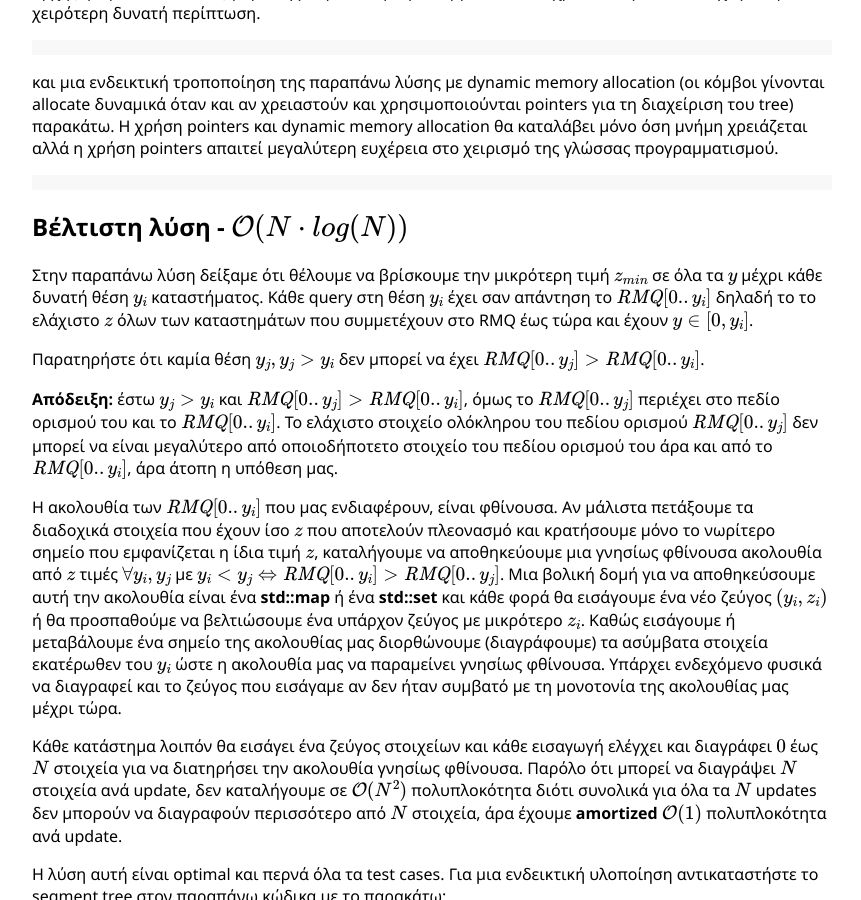
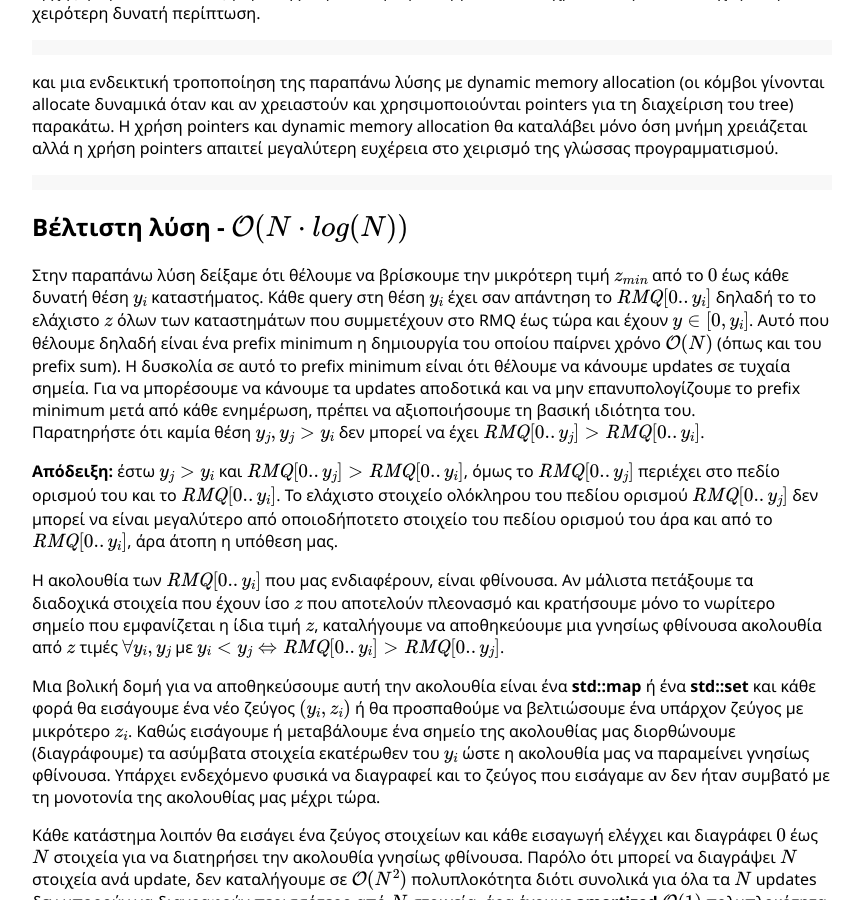
Before and after one commit to pdp-archive/pdp-archive.github.io, a Jekyll site: the page built from contests/_24-PDP/c-souvlakia-solution.md, in a window 1280 px wide and 900 px high, scrolled down 2869 px. Shown: the whole window, without its empty margins (208-1069 px from the left). Built offline with Jekyll 4.4.1, drawn with Linux system fonts in a browser that asks for light colours; formulas are drawn with MathJax 3.

Commit message:
reference to prefix sum

```diff
--- a/contests/_24-PDP/c-souvlakia-solution.md
+++ b/contests/_24-PDP/c-souvlakia-solution.md
@@ -142,11 +142,12 @@ $$log_2(D\cdot N)$$ όπως και του απλού segment tree εφόσον
 
 ## Βέλτιστη λύση - $$\mathcal{O}(N \cdot log(N))$$
 
-Στην παραπάνω λύση δείξαμε ότι θέλουμε να βρίσκουμε την μικρότερη τιμή $$z_{min}$$ σε όλα τα $$y$$ μέχρι
-κάθε δυνατή θέση $$y_i$$ καταστήματος.
+Στην παραπάνω λύση δείξαμε ότι θέλουμε να βρίσκουμε την μικρότερη τιμή $$z_{min}$$ από το $$0$$ έως κάθε δυνατή θέση $$y_i$$ καταστήματος.
 Κάθε query στη θέση $$y_i$$ έχει σαν απάντηση το $$\mathit{RMQ}[0..y_i]$$ δηλαδή το
 το ελάχιστο $$z$$ όλων των καταστημάτων που συμμετέχουν στο RMQ έως τώρα και έχουν $$y \in [0,y_i]$$.
-
+Αυτό που θέλουμε δηλαδή είναι ένα prefix minimum η δημιουργία του οποίου παίρνει χρόνο $$\mathcal{O}(N)$$ (όπως και του prefix sum).
+Η δυσκολία σε αυτό το prefix minimum είναι ότι θέλουμε να κάνουμε updates σε τυχαία σημεία. Για να μπορέσουμε να κάνουμε τα updates
+αποδοτικά και να μην επανυπολογίζουμε το prefix minimum μετά από κάθε ενημέρωση, πρέπει να αξιοποιήσουμε τη βασική ιδιότητα του.
 Παρατηρήστε ότι καμία θέση $$y_j, y_j\gt y_i$$ δεν μπορεί να έχει $$\mathit{RMQ}[0..y_j] \gt \mathit{RMQ}[0..y_i]$$.
 
 __Απόδειξη:__ έστω $$y_j>y_i$$ και $$\mathit{RMQ}[0..y_j]>\mathit{RMQ}[0..y_i]$$, όμως το $$\mathit{RMQ}[0..y_j]$$ περιέχει
@@ -157,6 +158,7 @@ __Απόδειξη:__ έστω $$y_j>y_i$$ και $$\mathit{RMQ}[0..y_j]>\mathit
 που αποτελούν πλεονασμό και κρατήσουμε μόνο το νωρίτερο σημείο που εμφανίζεται η ίδια τιμή $$z$$, καταλήγουμε να αποθηκεύουμε μια
 γνησίως φθίνουσα ακολουθία από $$z$$ τιμές
 $$\forall y_i,y_j$$ με $$y_i \lt y_j \Leftrightarrow \mathit{RMQ}[0..y_i] \gt \mathit{RMQ}[0..y_j]$$.
+
 Μια βολική δομή για να αποθηκεύσουμε αυτή την ακολουθία είναι ένα __std::map__ ή ένα __std::set__ και κάθε
 φορά θα εισάγουμε ένα νέο ζεύγος $$(y_i,z_i)$$ ή θα προσπαθούμε να βελτιώσουμε ένα υπάρχον ζεύγος με μικρότερο $$z_i$$. Καθώς εισάγουμε ή μεταβάλουμε ένα
 σημείο της ακολουθίας μας διορθώνουμε (διαγράφουμε) τα ασύμβατα στοιχεία εκατέρωθεν του $$y_i$$ ώστε η ακολουθία μας να παραμείνει γνησίως φθίνουσα.
```
